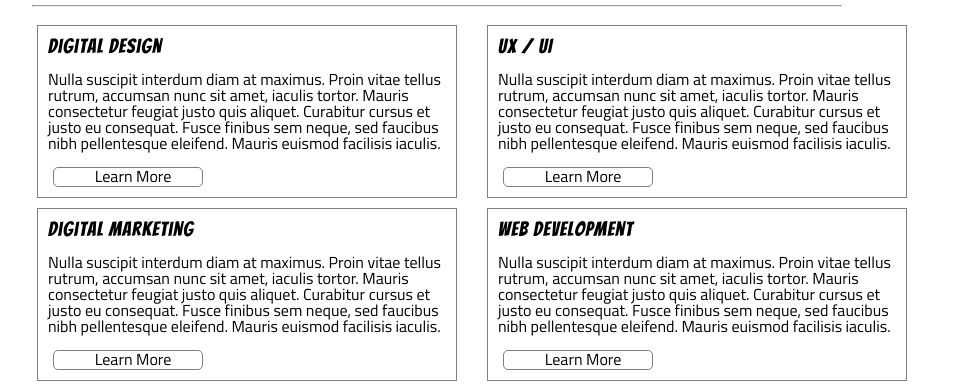
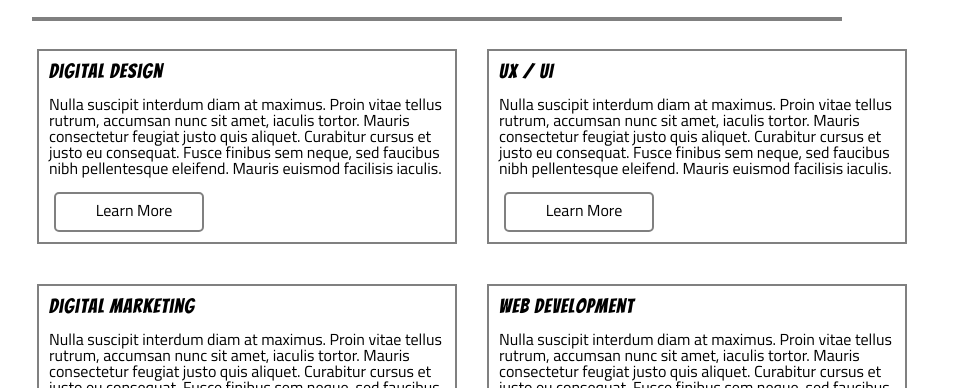
Before and after one commit to johngwells/Lambda-Challenge, a website: page UI-III-Flexbox-master/great-idea/services.html in a window 1280 px wide. Shown: the part 397-785 px from the top of the page, without its empty margins (68-1023 px from the left). Drawn offline with Linux system fonts and the light colour scheme.

Commit message:
2px layout borders

```diff
--- a/UI-III-Flexbox-master/great-idea/css/index.css
+++ b/UI-III-Flexbox-master/great-idea/css/index.css
@@ -83,6 +83,7 @@ h2 {
 hr {
 	width: 75%;
 	margin-left: -0px;
+	border: 2px solid gray;
 }
 
 body {
@@ -245,6 +246,7 @@ footer {
 	display: flex;
 	flex-direction: column;
 	margin-left: 10px;
+	margin-bottom: 20px;
 	width: 75%;
 }
 
@@ -267,9 +269,10 @@ footer {
 	flex-direction: column;
 	min-width: 200px;
 	max-width: 420px;
-	margin-top: 10px;
+	margin-top: 20px;
 	margin-right: 30px;
-	border: 1px solid gray;
+	margin-bottom: 20px;
+	border: 2px solid gray;
 }
 
 .middle-section-services-page p {
@@ -295,6 +298,7 @@ footer {
 	display: flex;
 	flex-wrap: wrap;
 	max-width: 75%;
+	margin-top: 20px;
 }
 
 .container-one {
@@ -319,8 +323,8 @@ footer {
 .learn-more {
 	display: flex;
 	width: 150px;
-	height: 20px;
-	border: 1px solid gray;
+	height: 40px;
+	border: 2px solid gray;
 	margin-bottom: 10px;
 	margin-left: 15px;
 	justify-content: center;
@@ -328,6 +332,9 @@ footer {
 	/* align-items: baseline; */
 	/* text-align: center; */
 }
+.learn-more p {
+	margin-top: 8px;
+}
 
 li {
 	list-style-type: square;
```
